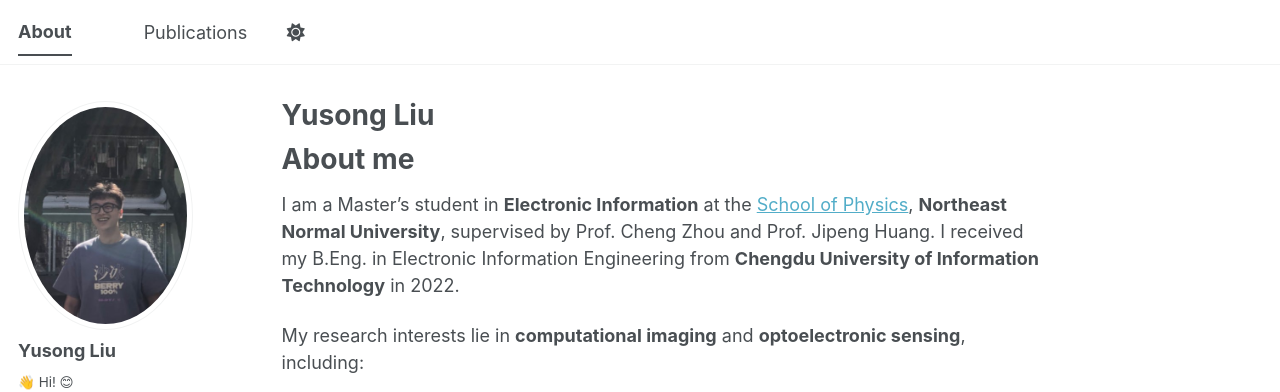
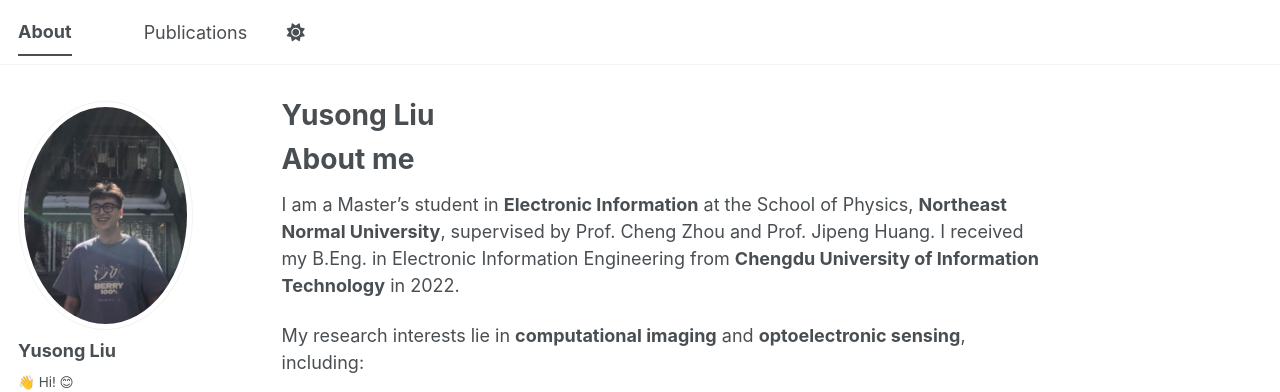
Before and after one commit to Pulse-liu/Pulse-liu.github.io, a Jekyll site: the page built from _pages/about.md, in a window 1280 px wide and 900 px high. Shown: the top 392 px of the window. Built offline with Jekyll 4.4.1, drawn with Linux system fonts in a browser that asks for light colours; a style sheet for code colours, icons or effects is not loaded; part of the change alters nothing that is shown.

```diff
--- a/_pages/about.md
+++ b/_pages/about.md
@@ -8,7 +8,7 @@ redirect_from:
 ---
 # About me
 
-I am a Master's student in **Electronic Information** at the [School of Physics](https://www.nenu.edu.cn/), **Northeast Normal University**, supervised by Prof. Cheng Zhou and Prof. Jipeng Huang. I received my B.Eng. in Electronic Information Engineering from **Chengdu University of Information Technology** in 2022.
+I am a Master's student in **Electronic Information** at the School of Physics, **Northeast Normal University**, supervised by Prof. Cheng Zhou and Prof. Jipeng Huang. I received my B.Eng. in Electronic Information Engineering from **Chengdu University of Information Technology** in 2022.
 
 My research interests lie in **computational imaging** and **optoelectronic sensing**, including:
 
```
